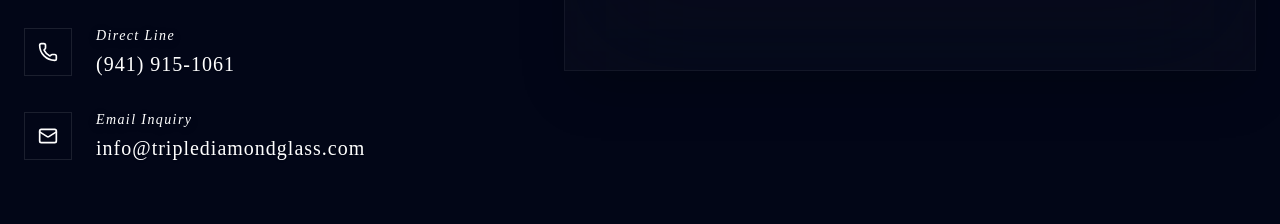
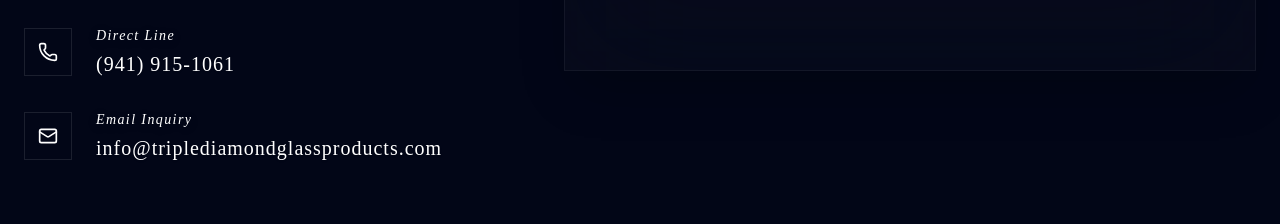
Before and after one commit to PPAI-dev/triple-diamond-glass-site, a React (Vite) app: page / in a window 1280 px wide. Shown: the part 7660-7884 px from the top of the page. Built offline with nearby package versions, Linux system fonts and the light colour scheme; grey boxes are pictures that could not be loaded.

Commit message:
Update contact information and iframe titles

```diff
--- a/src/components/Contact.tsx
+++ b/src/components/Contact.tsx
@@ -67,7 +67,7 @@
                   </div>
                   <div>
                     <h4 className="font-heading italic text-sm text-white tracking-widest mb-1">Email Inquiry</h4>
-                    <p className="text-xl font-heading text-white tracking-wider">info@triplediamondglass.com</p>
+                    <p className="text-xl font-heading text-white tracking-wider">info@triplediamondglassproducts.com</p>
                   </div>
                 </motion.div>
               </div>
@@ -86,7 +86,7 @@
               <iframe
                 src="https://api.leadconnectorhq.com/widget/form/MY25NQ01iLnoEYDe0zFj"
                 style={{ width: "100%", height: "100%", border: "none", borderRadius: "8px" }}
-    title="Triple Diamond Glass Submission Form"
+                title="Triple Diamond Glass West Coast Contact Form"
               />
             </div>
           </motion.div>
@@ -108,7 +108,7 @@
             allowFullScreen
             loading="lazy"
             referrerPolicy="no-referrer-when-downgrade"
-            title="Triple Diamond Glass Location"
+            title="Triple Diamond Glass West Coast Location - Venice FL"
             className="opacity-60 hover:opacity-100 transition-opacity duration-1000"
           ></iframe>
           <div className="absolute inset-0 pointer-events-none border-[20px] border-[#020617]/50" />
```
Lines whose indentation alone changed are shown as unchanged.
